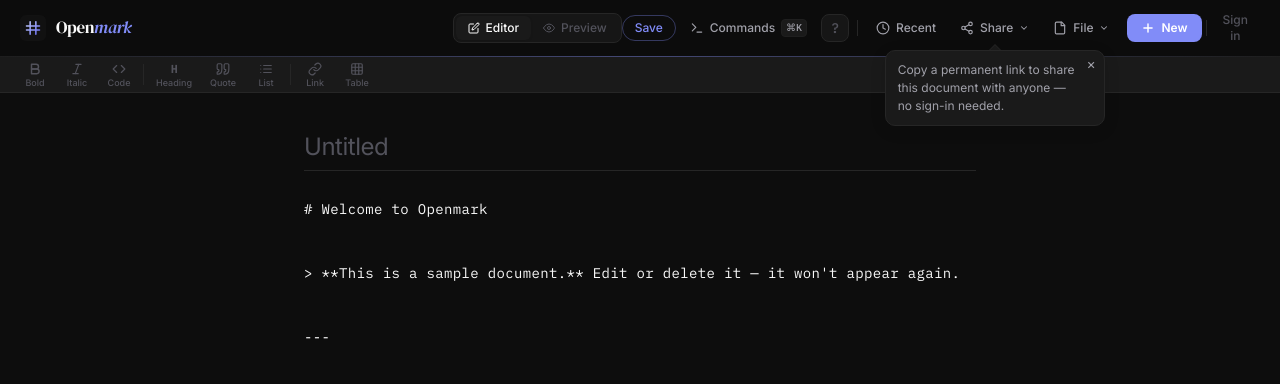
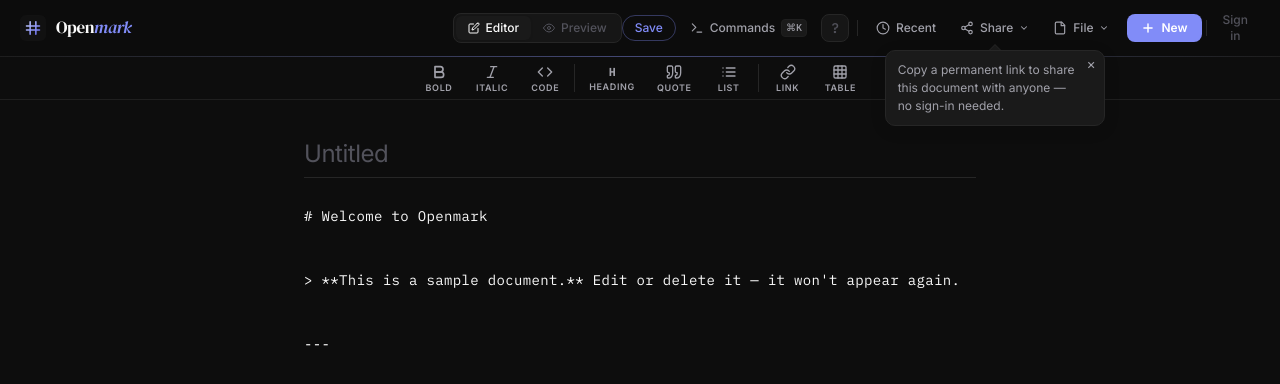
Before and after one commit to prathamudeshmukh/markdown-reader, a React (Vite) app: page / in a window 1280 px wide. Shown: the top 384 px of the page. Built offline with nearby package versions, Linux system fonts and the light colour scheme; no server answers.

Commit message:
Redesign formatting toolbar

```diff
--- a/src/components/FormattingToolbar.tsx
+++ b/src/components/FormattingToolbar.tsx
@@ -14,12 +14,12 @@ import { track } from '../telemetry';
 import type { ToolbarAction } from '../telemetry/types';
 
 const TOOL_BTN =
-  'flex flex-col items-center justify-center gap-0.5 px-[9px] py-[5px] rounded-md min-w-[42px] ' +
+  'flex flex-col items-center justify-center gap-[3px] px-[11px] py-[7px] rounded-md min-w-[52px] ' +
   'transition-all duration-150 ' +
-  'text-[var(--text-muted)] hover:text-[var(--text-primary)] hover:bg-[var(--bg-secondary)] ' +
-  'disabled:opacity-30 disabled:cursor-not-allowed disabled:hover:bg-transparent disabled:hover:text-[var(--text-muted)]';
+  'text-[var(--text-secondary)] hover:text-[var(--accent)] hover:bg-[rgba(99,102,241,0.07)] ' +
+  'disabled:opacity-30 disabled:cursor-not-allowed disabled:hover:bg-transparent disabled:hover:text-[var(--text-secondary)]';
 
-const TOOL_LABEL = 'text-[9px] font-medium whitespace-nowrap leading-none';
+const TOOL_LABEL = 'text-[9px] font-semibold whitespace-nowrap leading-none tracking-[0.07em] uppercase';
 
 interface FormattingToolbarProps {
   editorRef: React.RefObject<HTMLTextAreaElement | null>;
@@ -151,14 +151,15 @@ export default function FormattingToolbar({
     <div
       role="toolbar"
       aria-label="Formatting toolbar"
-      className="hidden sm:flex items-stretch px-3.5 transition-opacity duration-150"
+      className="hidden sm:block transition-opacity duration-150"
       style={{
-        backgroundColor: 'var(--bg-elevated)',
-        borderBottom: '1px solid var(--border)',
+        backgroundColor: 'var(--bg-primary)',
+        borderBottom: '1px solid var(--border-light)',
         opacity: isEditor ? 1 : 0,
         pointerEvents: isEditor ? 'auto' : 'none',
       }}
     >
+    <div className="max-w-3xl mx-auto flex justify-center items-stretch px-3 sm:px-12">
       {/* Bold */}
       <button
         type="button"
@@ -168,7 +169,7 @@ export default function FormattingToolbar({
         title="Bold"
         className={TOOL_BTN}
       >
-        <svg xmlns="http://www.w3.org/2000/svg" className="h-3.5 w-3.5" viewBox="0 0 24 24" fill="none" stroke="currentColor" strokeWidth="2.5" strokeLinecap="round" strokeLinejoin="round">
+        <svg xmlns="http://www.w3.org/2000/svg" className="h-4 w-4" viewBox="0 0 24 24" fill="none" stroke="currentColor" strokeWidth="2.5" strokeLinecap="round" strokeLinejoin="round">
           <path d="M6 4h8a4 4 0 0 1 4 4 4 4 0 0 1-4 4H6z" /><path d="M6 12h9a4 4 0 0 1 4 4 4 4 0 0 1-4 4H6z" />
         </svg>
         <span className={TOOL_LABEL}>Bold</span>
@@ -183,7 +184,7 @@ export default function FormattingToolbar({
         title="Italic"
         className={TOOL_BTN}
       >
-        <svg xmlns="http://www.w3.org/2000/svg" className="h-3.5 w-3.5" viewBox="0 0 24 24" fill="none" stroke="currentColor" strokeWidth="2" strokeLinecap="round" strokeLinejoin="round">
+        <svg xmlns="http://www.w3.org/2000/svg" className="h-4 w-4" viewBox="0 0 24 24" fill="none" stroke="currentColor" strokeWidth="2" strokeLinecap="round" strokeLinejoin="round">
           <line x1="19" y1="4" x2="10" y2="4" /><line x1="14" y1="20" x2="5" y2="20" /><line x1="15" y1="4" x2="9" y2="20" />
         </svg>
         <span className={TOOL_LABEL}>Italic</span>
@@ -198,7 +199,7 @@ export default function FormattingToolbar({
         title="Inline code"
         className={TOOL_BTN}
       >
-        <svg xmlns="http://www.w3.org/2000/svg" className="h-3.5 w-3.5" viewBox="0 0 24 24" fill="none" stroke="currentColor" strokeWidth="2" strokeLinecap="round" strokeLinejoin="round">
+        <svg xmlns="http://www.w3.org/2000/svg" className="h-4 w-4" viewBox="0 0 24 24" fill="none" stroke="currentColor" strokeWidth="2" strokeLinecap="round" strokeLinejoin="round">
           <polyline points="16 18 22 12 16 6" /><polyline points="8 6 2 12 8 18" />
         </svg>
         <span className={TOOL_LABEL}>Code</span>
@@ -233,7 +234,7 @@ export default function FormattingToolbar({
         title="Blockquote"
         className={TOOL_BTN}
       >
-        <svg xmlns="http://www.w3.org/2000/svg" className="h-3.5 w-3.5" viewBox="0 0 24 24" fill="none" stroke="currentColor" strokeWidth="2" strokeLinecap="round" strokeLinejoin="round">
+        <svg xmlns="http://www.w3.org/2000/svg" className="h-4 w-4" viewBox="0 0 24 24" fill="none" stroke="currentColor" strokeWidth="2" strokeLinecap="round" strokeLinejoin="round">
           <path d="M3 21c3 0 7-1 7-8V5c0-1.25-.756-2.017-2-2H4c-1.25 0-2 .75-2 1.972V11c0 1.25.75 2 2 2 1 0 1 0 1 1v1c0 1-1 2-2 2s-1 .008-1 1.031V20c0 1 0 1 1 1z" />
           <path d="M15 21c3 0 7-1 7-8V5c0-1.25-.757-2.017-2-2h-4c-1.25 0-2 .75-2 1.972V11c0 1.25.75 2 2 2h.75c0 2.25.25 4-2.75 4v3c0 1 0 1 1 1z" />
         </svg>
@@ -249,7 +250,7 @@ export default function FormattingToolbar({
         title="Unordered list"
         className={TOOL_BTN}
       >
-        <svg xmlns="http://www.w3.org/2000/svg" className="h-3.5 w-3.5" viewBox="0 0 24 24" fill="none" stroke="currentColor" strokeWidth="2" strokeLinecap="round" strokeLinejoin="round">
+        <svg xmlns="http://www.w3.org/2000/svg" className="h-4 w-4" viewBox="0 0 24 24" fill="none" stroke="currentColor" strokeWidth="2" strokeLinecap="round" strokeLinejoin="round">
           <line x1="8" y1="6" x2="21" y2="6" /><line x1="8" y1="12" x2="21" y2="12" /><line x1="8" y1="18" x2="21" y2="18" />
           <line x1="3" y1="6" x2="3.01" y2="6" /><line x1="3" y1="12" x2="3.01" y2="12" /><line x1="3" y1="18" x2="3.01" y2="18" />
         </svg>
@@ -266,9 +267,9 @@ export default function FormattingToolbar({
           disabled={readOnly}
           aria-label="Link"
           title="Insert link"
-          className={`${TOOL_BTN} ${linkOpen ? '!text-[var(--accent)]' : ''}`}
+          className={`${TOOL_BTN} ${linkOpen ? '!text-[var(--accent)] !bg-[rgba(99,102,241,0.12)]' : ''}`}
         >
-          <svg xmlns="http://www.w3.org/2000/svg" className="h-3.5 w-3.5" viewBox="0 0 24 24" fill="none" stroke="currentColor" strokeWidth="2" strokeLinecap="round" strokeLinejoin="round">
+          <svg xmlns="http://www.w3.org/2000/svg" className="h-4 w-4" viewBox="0 0 24 24" fill="none" stroke="currentColor" strokeWidth="2" strokeLinecap="round" strokeLinejoin="round">
             <path d="M10 13a5 5 0 0 0 7.54.54l3-3a5 5 0 0 0-7.07-7.07l-1.72 1.71" />
             <path d="M14 11a5 5 0 0 0-7.54-.54l-3 3a5 5 0 0 0 7.07 7.07l1.71-1.71" />
           </svg>
@@ -337,9 +338,9 @@ export default function FormattingToolbar({
           disabled={readOnly}
           aria-label="Insert table"
           title="Insert table"
-          className={`${TOOL_BTN} ${tableOpen ? '!text-[var(--accent)]' : ''}`}
+          className={`${TOOL_BTN} ${tableOpen ? '!text-[var(--accent)] !bg-[rgba(99,102,241,0.12)]' : ''}`}
         >
-          <svg xmlns="http://www.w3.org/2000/svg" className="h-3.5 w-3.5" viewBox="0 0 24 24" fill="none" stroke="currentColor" strokeWidth="2" strokeLinecap="round" strokeLinejoin="round">
+          <svg xmlns="http://www.w3.org/2000/svg" className="h-4 w-4" viewBox="0 0 24 24" fill="none" stroke="currentColor" strokeWidth="2" strokeLinecap="round" strokeLinejoin="round">
             <rect x="3" y="3" width="18" height="18" rx="2" />
             <line x1="3" y1="9" x2="21" y2="9" /><line x1="3" y1="15" x2="21" y2="15" />
             <line x1="9" y1="3" x2="9" y2="21" /><line x1="15" y1="3" x2="15" y2="21" />
@@ -382,5 +383,6 @@ export default function FormattingToolbar({
         )}
       </div>
     </div>
+    </div>
   );
 }
```
